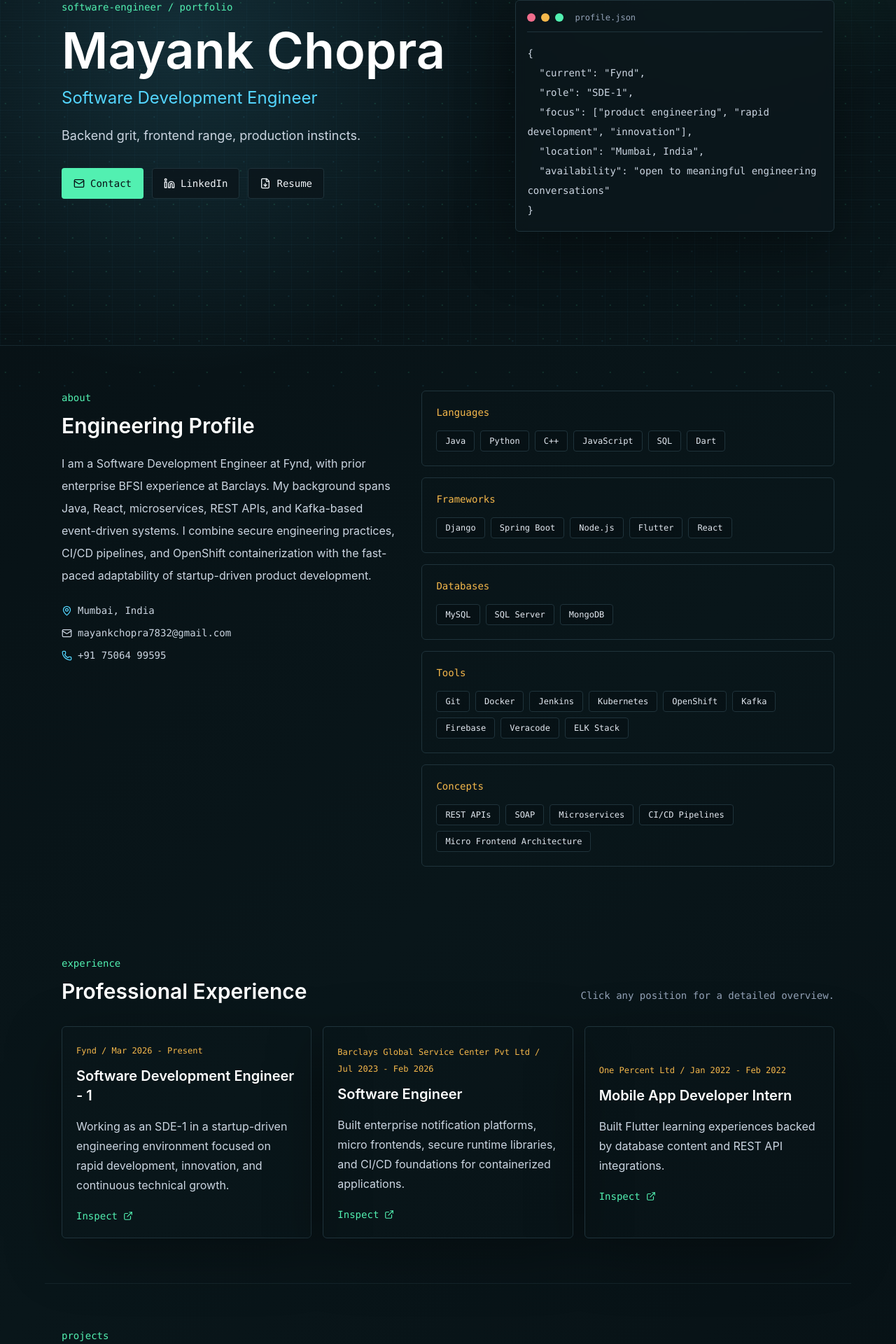
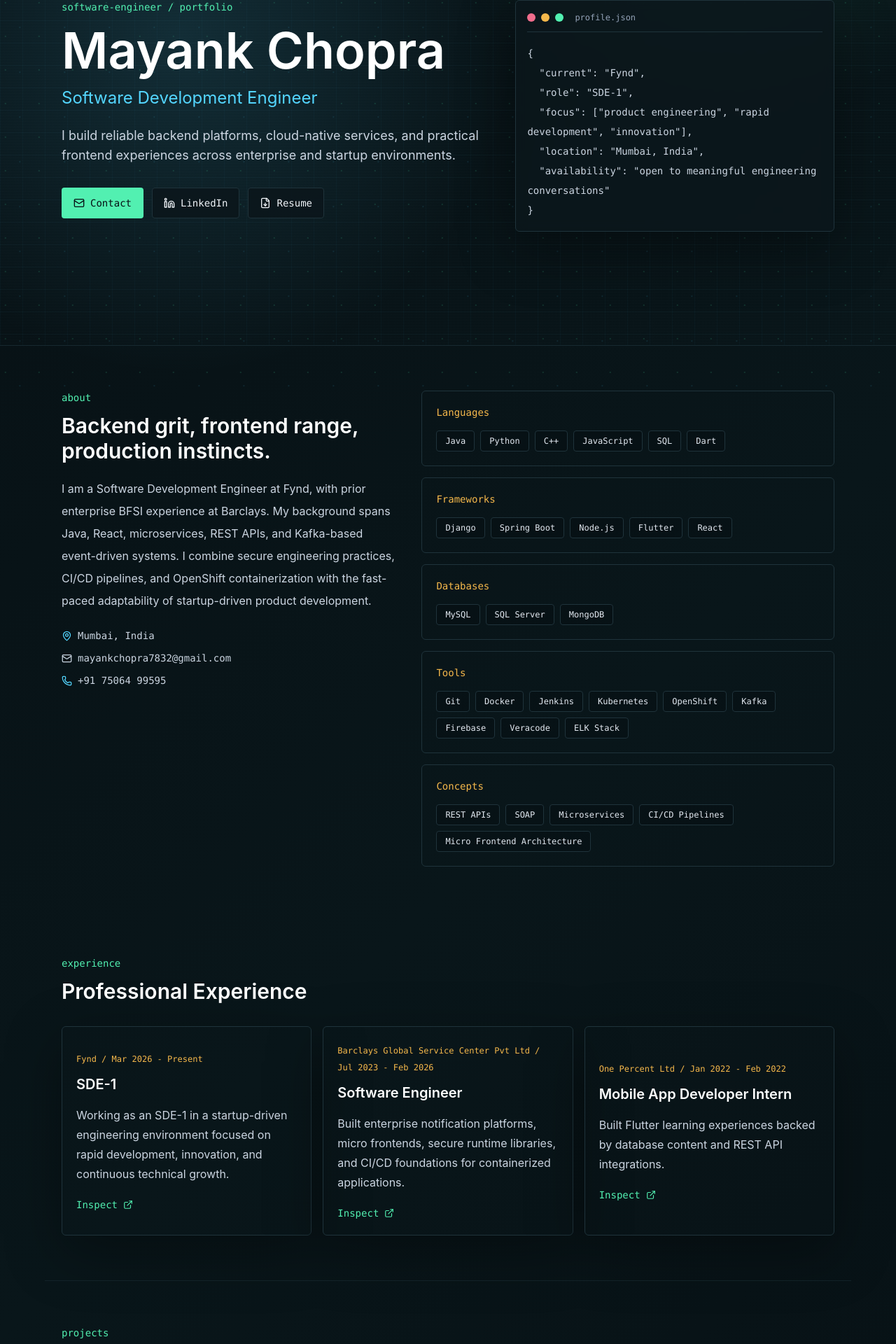
Before and after one commit to Mayank7832/portfolio-website, a Next.js app: page / in a window 1280 px wide. Shown: the part 228-2148 px from the top of the page at 70% size. Built offline with nearby package versions, Linux system fonts and the light colour scheme.

Commit message:
Revert tagline change, remove section helpers, and update role name

```diff
--- a/components/Portfolio.tsx
+++ b/components/Portfolio.tsx
@@ -43,7 +43,6 @@
             <p className="font-mono text-sm text-mint">experience</p>
             <h2 className="mt-3 text-3xl font-semibold text-white">Professional Experience</h2>
           </div>
-          <p className="max-w-sm font-mono text-sm leading-6 text-slate-400">Click any position for a detailed overview.</p>
         </div>
         <div className="mt-8 grid gap-4 md:grid-cols-2 xl:grid-cols-3">
           {experienceCards.map((card) => (
@@ -69,7 +68,6 @@
             <p className="font-mono text-sm text-mint">projects</p>
             <h2 className="mt-3 text-3xl font-semibold text-white">Featured Projects</h2>
           </div>
-          <p className="max-w-sm font-mono text-sm leading-6 text-slate-400">Click any project for a focused view of its system design.</p>
         </div>
         <div className="mt-8 grid gap-4 md:grid-cols-2 xl:grid-cols-3">
           {projectCards.map((card) => (
--- a/components/PortfolioShell.tsx
+++ b/components/PortfolioShell.tsx
@@ -87,7 +87,7 @@
     <section className="mx-auto grid max-w-6xl gap-8 px-4 py-16 sm:px-6 lg:grid-cols-[0.9fr_1.1fr]">
       <div>
         <p className="font-mono text-sm text-mint">about</p>
-        <h2 className="mt-3 text-3xl font-semibold text-white">Engineering Profile</h2>
+        <h2 className="mt-3 text-3xl font-semibold text-white">Backend grit, frontend range, production instincts.</h2>
         <p className="mt-5 leading-8 text-slate-300">{portfolio.profile.bio}</p>
         <div className="mt-6 grid gap-3 font-mono text-sm text-slate-300">
           <span className="flex items-center gap-2"><MapPin size={15} className="text-cyan" /> {portfolio.profile.location}</span>
--- a/data/portfolio.json
+++ b/data/portfolio.json
@@ -8,13 +8,13 @@
     "linkedin": "https://www.linkedin.com/in/chopra-mayank/",
     "github": "https://github.com/Mayank7832/",
     "resume": "/MayankChopra-Resume.pdf",
-    "tagline": "Backend grit, frontend range, production instincts.",
+    "tagline": "I build reliable backend platforms, cloud-native services, and practical frontend experiences across enterprise and startup environments.",
     "bio": "I am a Software Development Engineer at Fynd, with prior enterprise BFSI experience at Barclays. My background spans Java, React, microservices, REST APIs, and Kafka-based event-driven systems. I combine secure engineering practices, CI/CD pipelines, and OpenShift containerization with the fast-paced adaptability of startup-driven product development."
   },
   "experience": [
     {
       "company": "Fynd",
-      "role": "Software Development Engineer - 1",
+      "role": "SDE-1",
       "location": "Mumbai, Maharashtra, India · Hybrid",
       "period": "Mar 2026 - Present",
       "summary": "Working as an SDE-1 in a startup-driven engineering environment focused on rapid development, innovation, and continuous technical growth.",
```
